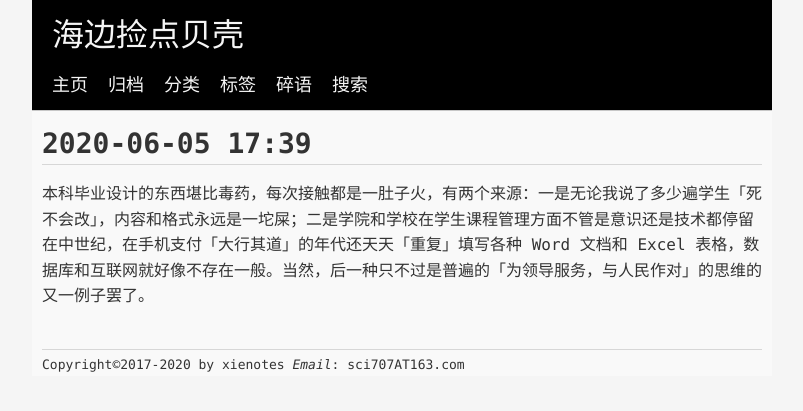
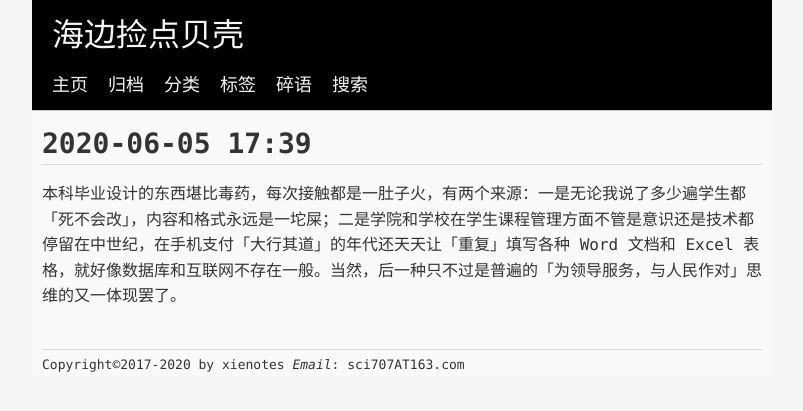
Before and after one commit to xienotes/xienotes.github.io, a Jekyll site: the page built from _posts/2020-06-05-34740.md, in a window 1280 px wide. Shown: the top 411 px of the page, without its empty margins (238-1041 px from the left). Built offline with Jekyll 4.4.1, drawn with Linux system fonts in a browser that asks for light colours.

Commit message:
Update 2020-06-05-34740.md

```diff
--- a/_posts/2020-06-05-34740.md
+++ b/_posts/2020-06-05-34740.md
@@ -7,4 +7,4 @@ mf-post-status:
 slug: '34740'
 category: social
 ---
-本科毕业设计的东西堪比毒药，每次接触都是一肚子火，有两个来源：一是无论我说了多少遍学生「死不会改」，内容和格式永远是一坨屎；二是学院和学校在学生课程管理方面不管是意识还是技术都停留在中世纪，在手机支付「大行其道」的年代还天天「重复」填写各种 Word 文档和 Excel 表格，数据库和互联网就好像不存在一般。当然，后一种只不过是普遍的「为领导服务，与人民作对」的思维的又一例子罢了。
+本科毕业设计的东西堪比毒药，每次接触都是一肚子火，有两个来源：一是无论我说了多少遍学生都「死不会改」，内容和格式永远是一坨屎；二是学院和学校在学生课程管理方面不管是意识还是技术都停留在中世纪，在手机支付「大行其道」的年代还天天让「重复」填写各种 Word 文档和 Excel 表格，就好像数据库和互联网不存在一般。当然，后一种只不过是普遍的「为领导服务，与人民作对」思维的又一体现罢了。
```
